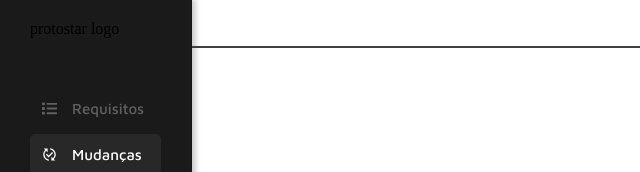
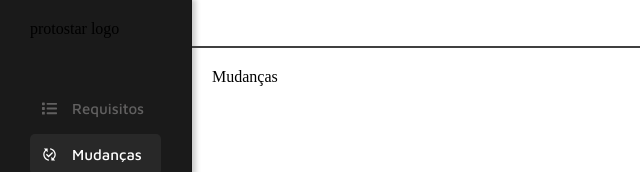
Before and after one commit to Alec-NK/protostar, a React (Create React App) app: page /mudancas in a window 1280 px wide. Shown: the top 172 px of the page, without its empty margins (0-640 px from the left). Built offline with nearby package versions, Linux system fonts and the light colour scheme.

Commit message:
fix: ajuste na rota

```diff
--- a/src/routes/index.tsx
+++ b/src/routes/index.tsx
@@ -4,10 +4,10 @@ import Requirements from "../pages/Requirements";
 import Changes from "../pages/Changes";
 
 const IndexRoutes = () => (
-  <Routes>
-    <Route path="/" element={<Requirements />} />
-    <Route path="/mudanças" element={<Changes />} />
-  </Routes>
+    <Routes>
+        <Route path="/" element={<Requirements />} />
+        <Route path="/mudancas" element={<Changes />} />
+    </Routes>
 );
 
 export default IndexRoutes;
```
